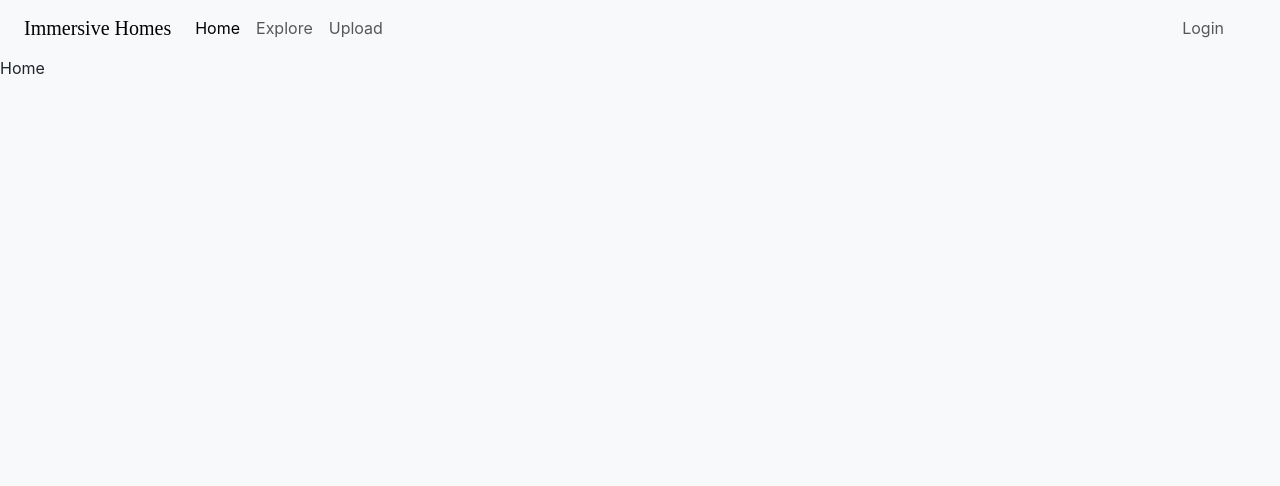
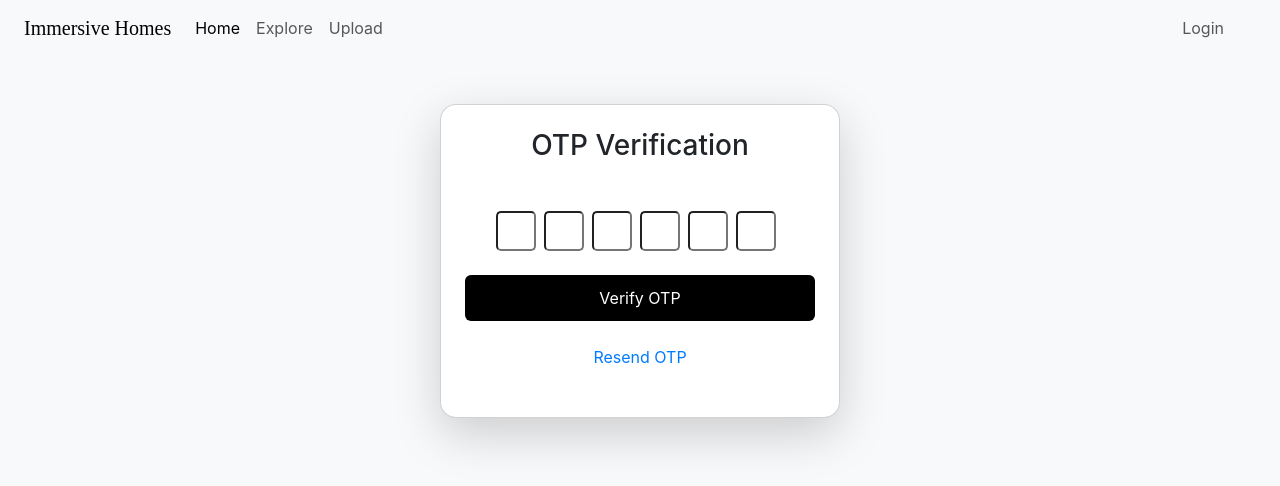
Before and after one commit to Pranav-Chaudhari-06/Project-7th-Sem, a React (Create React App) app in the folder immersive-homes/frontend/: page /otp_verification in a window 1280 px wide. Before the commit this address led to /. Shown: the top 486 px of the page. Built offline with nearby package versions, Linux system fonts and the light colour scheme; a web font is replaced by a local one.

Commit message:
Otp verification designing done.

```diff
--- a/immersive-homes/frontend/src/App.js
+++ b/immersive-homes/frontend/src/App.js
@@ -12,6 +12,7 @@ import Registration from './Registration';
 import Home from './Home';
 import Upload from './Upload';
 import Explore from './Explore';
+import Otp from './Otp';
 
 function App() {
   return (
@@ -41,6 +42,10 @@ function App() {
             element={<Registration />}
           />
           <Route
+            path="/otp_verification"
+            element={<Otp />}
+          />
+          <Route
             path="*"
             element={<Navigate to="/" />}
           />
--- /dev/null
+++ b/immersive-homes/frontend/src/Otp.css
@@ -0,0 +1,9 @@
+.btn.btn-custom {
+    background-color: black;
+    color: white;
+  }
+  .btn.btn-custom:hover{
+    background-color: white;
+    border-color: black;
+    color: black;
+  }
--- /dev/null
+++ b/immersive-homes/frontend/src/Otp.js
@@ -0,0 +1,92 @@
+import React, { useState } from 'react';
+import { Link } from 'react-router-dom';
+import './Login.css'; // Ensure you have this CSS file for consistent styling
+
+export default function Otp() {
+  const [otp, setOtp] = useState(['', '', '', '', '', '']);
+  const [message, setMessage] = useState('');
+  const [loading, setLoading] = useState(false);
+
+  const handleChange = (e, index) => {
+    const newOtp = [...otp];
+    newOtp[index] = e.target.value;
+
+    // Move focus to the next input field
+    if (e.target.value.length === 1 && index < 5) {
+      document.getElementById(`otp-input-${index + 1}`).focus();
+    }
+
+    setOtp(newOtp);
+  };
+
+  const handleKeyDown = (e, index) => {
+    // Move focus to the previous input field
+    if (e.key === 'Backspace' && index > 0 && otp[index] === '') {
+      document.getElementById(`otp-input-${index - 1}`).focus();
+    }
+  };
+
+  const handleSubmit = (e) => {
+    e.preventDefault();
+    setLoading(true);
+    const otpString = otp.join('');
+    // Simulate a verification process
+    setTimeout(() => {
+      if (otpString === '123456') {
+        setMessage('OTP verified successfully!');
+      } else {
+        setMessage('Invalid OTP. Please try again.');
+      }
+      setLoading(false);
+    }, 1000);
+  };
+
+  // Inline styles for smaller input fields
+  const inputStyle = {
+    width: '40px',   // Reduced width
+    height: '40px',  // Reduced height
+    textAlign: 'center',
+    fontSize: '18px', // Adjusted font size
+    marginRight: '8px', // Reduced margin between inputs
+    borderRadius: '5px',
+  };
+
+  return (
+    <div className="container d-flex justify-content-center align-items-center vh-75 mt-5">
+      <div className="card p-4 shadow-lg" style={{ maxWidth: '400px', width: '100%' }}>
+        <h3 className="text-center mb-4">OTP Verification</h3>
+        <form onSubmit={handleSubmit}>
+          <div className="form-group my-4">
+            <div className="d-flex flex-wrap justify-content-center">
+              {otp.map((value, index) => (
+                <input
+                  key={index}
+                  id={`otp-input-${index}`}
+                  type="text"
+                  maxLength="1"
+                  style={inputStyle}
+                  value={value}
+                  onChange={(e) => handleChange(e, index)}
+                  onKeyDown={(e) => handleKeyDown(e, index)}
+                  required
+                />
+              ))}
+            </div>
+          </div>
+          <button
+            type="submit"
+            className="btn btn-custom w-100"
+            style={{ padding: '10px', fontSize: '16px' }}
+            disabled={loading}
+          >
+            {loading ? 'Verifying...' : 'Verify OTP'}
+          </button>
+          {message && <div className="alert alert-info mt-4 text-center">{message}</div>}
+          <div className="text-center my-4">
+            <Link to="/resend-otp" className="text-primary">Resend OTP</Link>
+          </div>
+        </form>
+      </div>
+    </div>
+  );
+}
```
